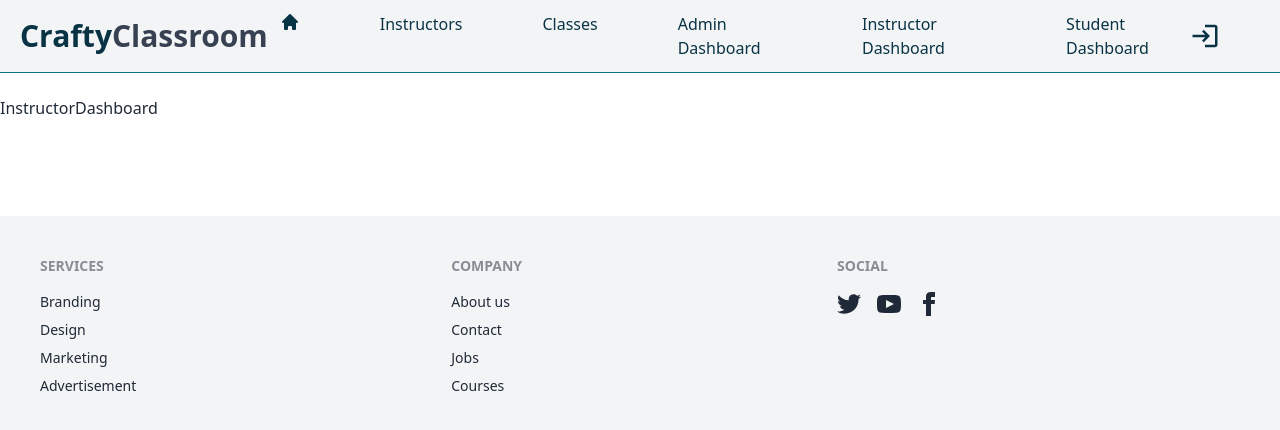
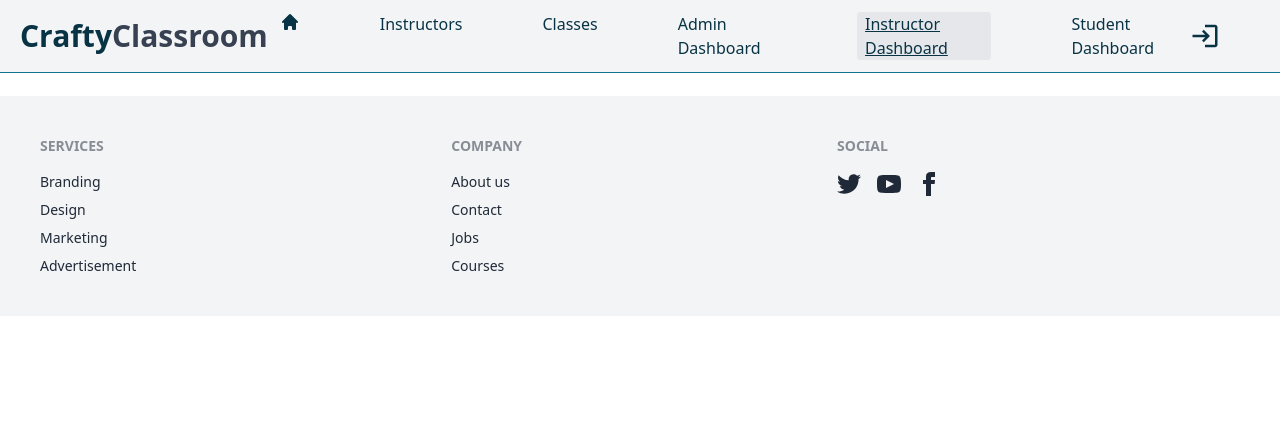
Before and after one commit to Aniqa4/craftyclassroom-client-side, a React (Vite) app: page /instructorDashboard in a window 1280 px wide. Shown: the top 430 px of the page. Built offline with nearby package versions, Linux system fonts and the light colour scheme; no server answers.

Commit message:
added active route

```diff
--- /dev/null
+++ b/src/ActiveRoute/ActiveRoute.jsx
@@ -0,0 +1,14 @@
+import React from 'react'
+import { NavLink } from 'react-router-dom';
+
+function ActiveRoute({ to, children }) {
+    return (
+        <NavLink to={to}
+            className={({ isActive }) => isActive ? "underline bg-gray-200 px-2 rounded" : ""}
+        >
+            {children}
+        </NavLink>
+    )
+}
+
+export default ActiveRoute;
--- a/src/Components/Dashboard/InstructorDashboard.jsx
+++ b/src/Components/Dashboard/InstructorDashboard.jsx
@@ -2,7 +2,9 @@ import React from 'react'
 
 function InstructorDashboard() {
   return (
-    <div className='container mx-auto my-24 '>InstructorDashboard</div>
+    <div className='container mx-auto md:my-24 '>
+
+    </div>
   )
 }
 
--- a/src/Components/Navbar/Navbar.jsx
+++ b/src/Components/Navbar/Navbar.jsx
@@ -3,6 +3,7 @@ import { Link } from 'react-router-dom';
 import { MdLogin, MdOutlineLogout } from 'react-icons/md';
 import { AuthContext } from '../../Provider/AuthProvider';
 import { HiHome } from 'react-icons/hi';
+import ActiveRoute from '../../ActiveRoute/ActiveRoute';
 
 function Navbar() {
     const { user, logOut } = useContext(AuthContext);
@@ -19,12 +20,12 @@ function Navbar() {
         className='md:flex md:justify-between md:items-center grid gap-3 px-5 py-3 bg-gray-100 text-cyan-950 md:fixed top-0 left-0 right-0 z-10 border-cyan-700 border-b-[1px]'>
             <div className='text-3xl font-bold'> Crafty<span className=' text-gray-700'>Classroom</span></div>
             <div className='md:flex grid md:gap-20 gap-2'>
-                <Link to="/"><span className=' text-xl'><HiHome/></span></Link>
-                <Link to="/instructors">Instructors</Link>
-                <Link to="/classes">Classes</Link>
-                <Link to="/adminDashboard">Admin Dashboard</Link>
-                <Link to="/instructorDashboard">Instructor Dashboard</Link>
-                <Link to="/studentDashboard">Student Dashboard</Link>
+                <ActiveRoute to="/"><span className=' text-xl'><HiHome/></span></ActiveRoute>
+                <ActiveRoute to="/instructors">Instructors</ActiveRoute>
+                <ActiveRoute to="/classes">Classes</ActiveRoute>
+                <ActiveRoute to="/adminDashboard">Admin Dashboard</ActiveRoute>
+                <ActiveRoute to="/instructorDashboard">Instructor Dashboard</ActiveRoute>
+                <ActiveRoute to="/studentDashboard">Student Dashboard</ActiveRoute>
             </div>
             <div className='flex md:justify-center'>
                 {
```
